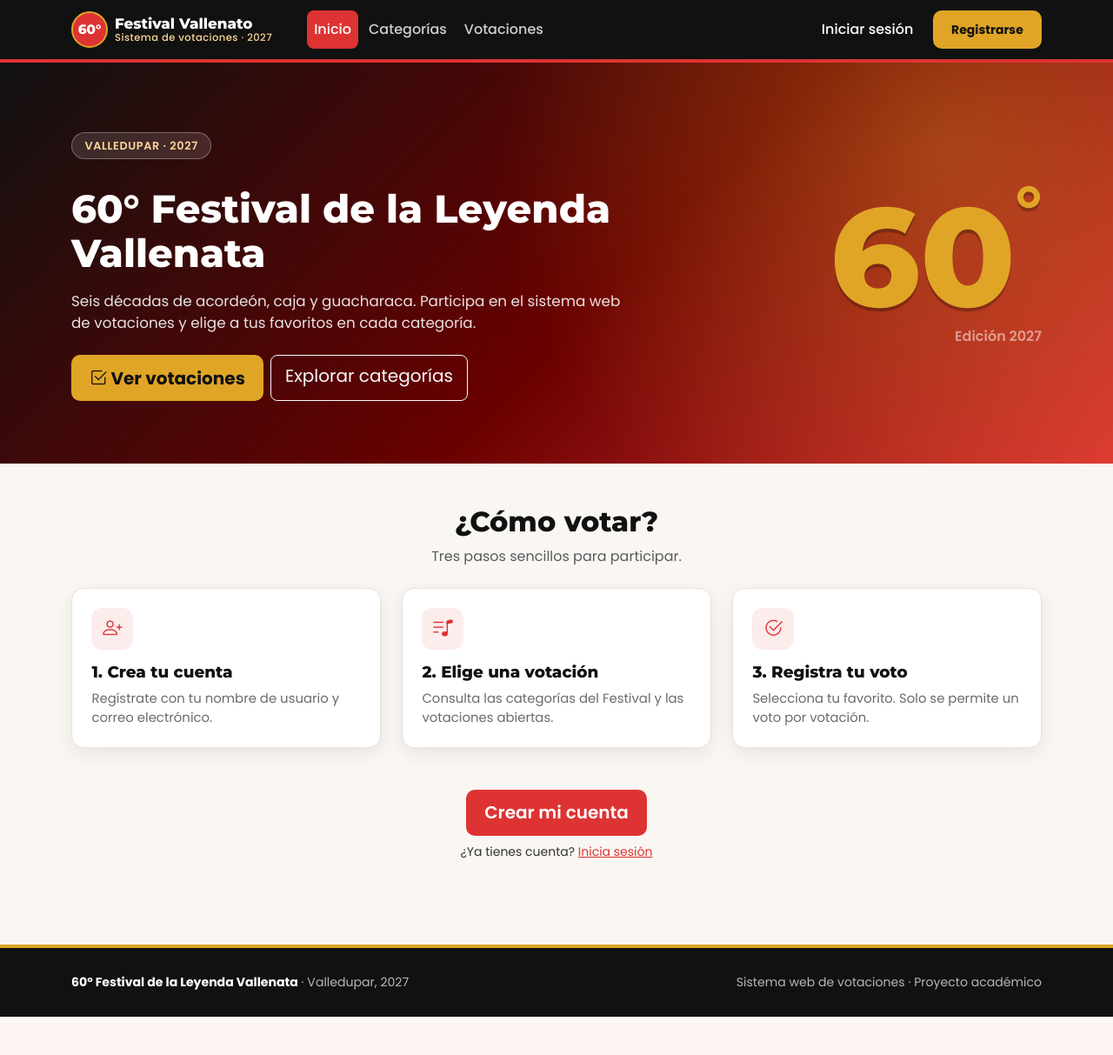
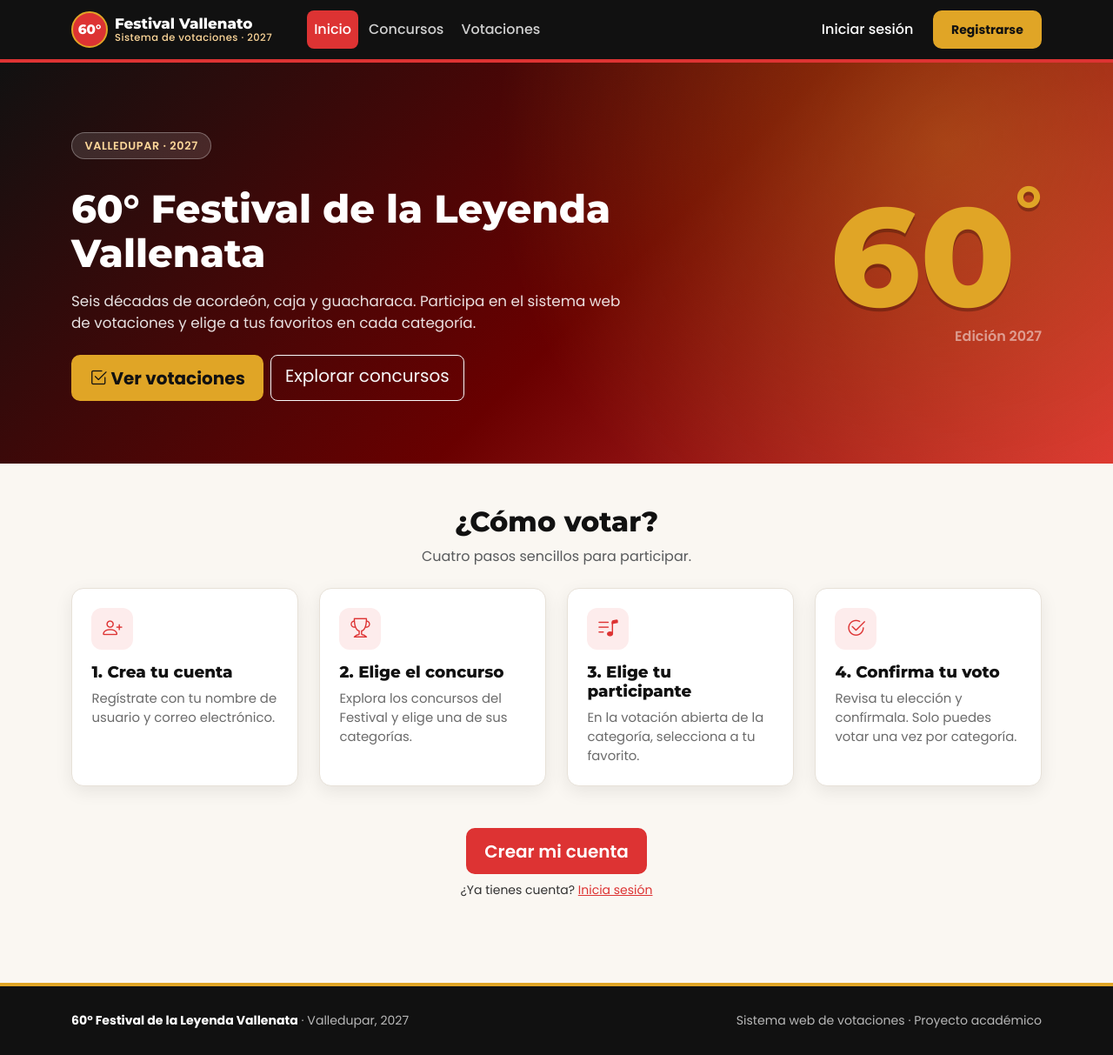
Before and after one commit to Dahianaherrerar/festival-vallenato, a Django app: page / in a window 1280 px wide. Shown: the whole page at 87% size. Before the commit the page ends 1169 px from the top, so only its background shows below. Run offline with Django 5.2, Linux system fonts and the light colour scheme.

Commit message:
Agrega el modelo Concurso (Edición → Concurso → Categoría), navegación por concurso y categoría, pasos de «¿Cómo votar?» y pruebas

```diff
--- a/templates/base.html
+++ b/templates/base.html
@@ -41,7 +41,7 @@
                         <a class="nav-link {% if seccion == 'inicio' %}active{% endif %}" href="{% url 'inicio' %}">Inicio</a>
                     </li>
                     <li class="nav-item">
-                        <a class="nav-link {% if seccion == 'categorias' %}active{% endif %}" href="{% url 'categorias' %}">Categorías</a>
+                        <a class="nav-link {% if seccion == 'categorias' %}active{% endif %}" href="{% url 'categorias' %}">Concursos</a>
                     </li>
                     <li class="nav-item">
                         <a class="nav-link {% if seccion == 'votaciones' or seccion == 'votar' or seccion == 'resultados' %}active{% endif %}" href="{% url 'votaciones' %}">Votaciones</a>
--- a/templates/votaciones/confirmar_voto.html
+++ b/templates/votaciones/confirmar_voto.html
@@ -7,7 +7,7 @@
     <div class="container">
         <span class="fv-etiqueta mb-2">Paso 2 de 2 · Confirmación</span>
         <h1 class="mt-2">{{ votacion.titulo }}</h1>
-        <p>{{ votacion.categoria.nombre }} · Edición {{ votacion.categoria.edicion.anio }}</p>
+        <p>{{ votacion.categoria.concurso.nombre }} · {{ votacion.categoria.nombre }} · Edición {{ votacion.categoria.edicion.anio }}</p>
     </div>
 </header>
 {% endblock %}
--- a/templates/votaciones/inicio.html
+++ b/templates/votaciones/inicio.html
@@ -18,7 +18,7 @@
                         <i class="bi bi-check2-square"></i> Ver votaciones
                     </a>
                     <a class="btn btn-outline-light btn-lg" href="{% url 'categorias' %}">
-                        Explorar categorías
+                        Explorar concursos
                     </a>
                 </div>
             </div>
@@ -35,11 +35,11 @@
 <section class="container py-5">
     <div class="text-center mb-4">
         <h2 class="fv-titulo">¿Cómo votar?</h2>
-        <p class="text-muted mb-0">Tres pasos sencillos para participar.</p>
+        <p class="text-muted mb-0">Cuatro pasos sencillos para participar.</p>
     </div>
 
     <div class="row g-4">
-        <div class="col-md-4">
+        <div class="col-md-6 col-lg-3">
             <article class="fv-tarjeta">
                 <div class="fv-tarjeta-cuerpo">
                     <span class="fv-icono-paso"><i class="bi bi-person-plus"></i></span>
@@ -50,24 +50,35 @@
                 </div>
             </article>
         </div>
-        <div class="col-md-4">
+        <div class="col-md-6 col-lg-3">
             <article class="fv-tarjeta">
                 <div class="fv-tarjeta-cuerpo">
-                    <span class="fv-icono-paso"><i class="bi bi-music-note-list"></i></span>
-                    <h3>2. Elige una votación</h3>
+                    <span class="fv-icono-paso"><i class="bi bi-trophy"></i></span>
+                    <h3>2. Elige el concurso</h3>
                     <p class="fv-tarjeta-texto mb-0">
-                        Consulta las categorías del Festival y las votaciones abiertas.
+                        Explora los concursos del Festival y elige una de sus categorías.
                     </p>
                 </div>
             </article>
         </div>
-        <div class="col-md-4">
+        <div class="col-md-6 col-lg-3">
+            <article class="fv-tarjeta">
+                <div class="fv-tarjeta-cuerpo">
+                    <span class="fv-icono-paso"><i class="bi bi-music-note-list"></i></span>
+                    <h3>3. Elige tu participante</h3>
+                    <p class="fv-tarjeta-texto mb-0">
+                        En la votación abierta de la categoría, selecciona a tu favorito.
+                    </p>
+                </div>
+            </article>
+        </div>
+        <div class="col-md-6 col-lg-3">
             <article class="fv-tarjeta">
                 <div class="fv-tarjeta-cuerpo">
                     <span class="fv-icono-paso"><i class="bi bi-check2-circle"></i></span>
-                    <h3>3. Registra tu voto</h3>
+                    <h3>4. Confirma tu voto</h3>
                     <p class="fv-tarjeta-texto mb-0">
-                        Selecciona tu favorito. Solo se permite un voto por votación.
+                        Revisa tu elección y confírmala. Solo puedes votar una vez por categoría.
                     </p>
                 </div>
             </article>
--- a/templates/votaciones/resultados.html
+++ b/templates/votaciones/resultados.html
@@ -5,7 +5,7 @@
 {% block portada %}
 <header class="fv-encabezado">
     <div class="container">
-        <span class="fv-etiqueta mb-2">Resultados · {{ votacion.categoria.nombre }}</span>
+        <span class="fv-etiqueta mb-2">Resultados · {{ votacion.categoria.concurso.nombre }} · {{ votacion.categoria.nombre }}</span>
         <h1 class="mt-2">{{ votacion.titulo }}</h1>
         {% if votacion.descripcion %}<p>{{ votacion.descripcion }}</p>{% endif %}
     </div>
--- a/templates/votaciones/votar.html
+++ b/templates/votaciones/votar.html
@@ -5,7 +5,7 @@
 {% block portada %}
 <header class="fv-encabezado">
     <div class="container">
-        <span class="fv-etiqueta mb-2">Paso 1 de 2 · {{ votacion.categoria.nombre }}</span>
+        <span class="fv-etiqueta mb-2">Paso 1 de 2 · {{ votacion.categoria.concurso.nombre }} · {{ votacion.categoria.nombre }}</span>
         <h1 class="mt-2">{{ votacion.titulo }}</h1>
         {% if votacion.descripcion %}<p>{{ votacion.descripcion }}</p>{% endif %}
     </div>
--- a/votaciones/views.py
+++ b/votaciones/views.py
@@ -17,10 +17,15 @@ def inicio(request):
 
 
 def categorias(request):
-    lista_categorias = Categoria.objects.filter(
-        activa=True,
-        edicion__activa=True,
-    ).select_related("edicion")
+    lista_categorias = (
+        Categoria.objects.filter(
+            activa=True,
+            concurso__activo=True,
+            edicion__activa=True,
+        )
+        .select_related("concurso", "edicion")
+        .order_by("concurso__nombre", "concurso_id", "nombre")
+    )
 
     return render(
         request,
@@ -31,25 +36,38 @@ def categorias(request):
 
 def votaciones(request):
     # Solo se listan las votaciones en las que hoy se puede votar:
-    # abiertas, de categoría y edición activas, y dentro de sus fechas.
+    # abiertas, de concurso, categoría y edición activos, y dentro de sus fechas.
     ahora = timezone.now()
     lista_votaciones = (
         Votacion.objects.filter(
             abierta=True,
             categoria__activa=True,
+            categoria__concurso__activo=True,
             categoria__edicion__activa=True,
             fecha_inicio__lte=ahora,
             fecha_fin__gte=ahora,
         )
-        .select_related("categoria", "categoria__edicion")
+        .select_related("categoria__concurso", "categoria__edicion")
         .prefetch_related("opciones")
         .order_by("fecha_inicio")
     )
 
+    # Flujo Concurso → Categoría: desde «Concursos» se llega con
+    # ?categoria=<id> y solo se muestran las votaciones de esa categoría.
+    categoria = None
+    categoria_id = request.GET.get("categoria", "")
+    if categoria_id.isdigit():
+        categoria = (
+            Categoria.objects.select_related("concurso")
+            .filter(pk=categoria_id)
+            .first()
+        )
+        lista_votaciones = lista_votaciones.filter(categoria_id=categoria_id)
+
     return render(
         request,
         "votaciones/votaciones.html",
-        {"votaciones": lista_votaciones},
+        {"votaciones": lista_votaciones, "categoria": categoria},
     )
 
 
@@ -90,17 +108,24 @@ MENSAJE_VOTO_DUPLICADO = (
 def motivo_votacion_no_habilitada(votacion, ahora=None):
     """Devuelve por qué no se puede votar, o None si la votación está habilitada.
 
-    Se revisa en el servidor, en este orden: edición activa, categoría
-    activa, votación abierta y periodo de fechas (CP-05).
+    Se revisa en el servidor, en este orden: edición activa, concurso
+    activo, categoría activa, votación abierta y periodo de fechas (CP-05).
     """
     ahora = ahora or timezone.now()
     categoria = votacion.categoria
+    concurso = categoria.concurso
     edicion = categoria.edicion
 
     if not edicion.activa:
         return (
             f"La edición {edicion.anio} no está activa; "
             "no se pueden registrar votos."
+        )
+
+    if not concurso.activo:
+        return (
+            f"El concurso «{concurso.nombre}» no está habilitado "
+            "para votar."
         )
 
     if not categoria.activa:
@@ -129,7 +154,7 @@ def votar(request, votacion_id):
        guarda el voto dentro de una transacción.
     """
     votacion = get_object_or_404(
-        Votacion.objects.select_related("categoria__edicion"),
+        Votacion.objects.select_related("categoria__concurso", "categoria__edicion"),
         pk=votacion_id,
     )
     categoria = votacion.categoria
```
Also changed, not shown: templates/votaciones/categorias.html (+19 -14 lines), templates/votaciones/votaciones.html (+12 -3 lines), votaciones/admin.py (+18 -4 lines), votaciones/models.py (+63 -0 lines), votaciones/tests/test_concurso.py (added, +188 -0 lines), votaciones/migrations/0006_concurso.py (added).
